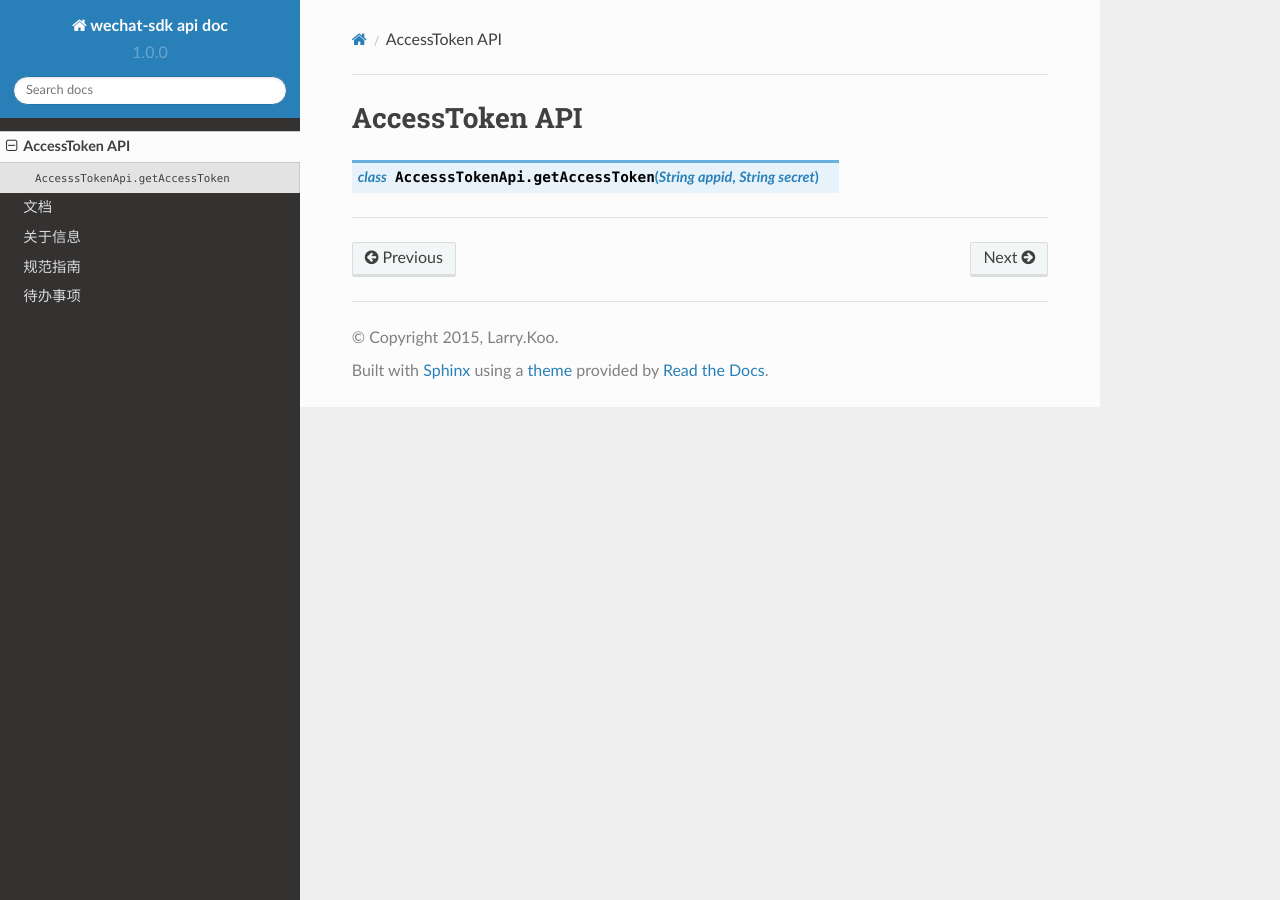
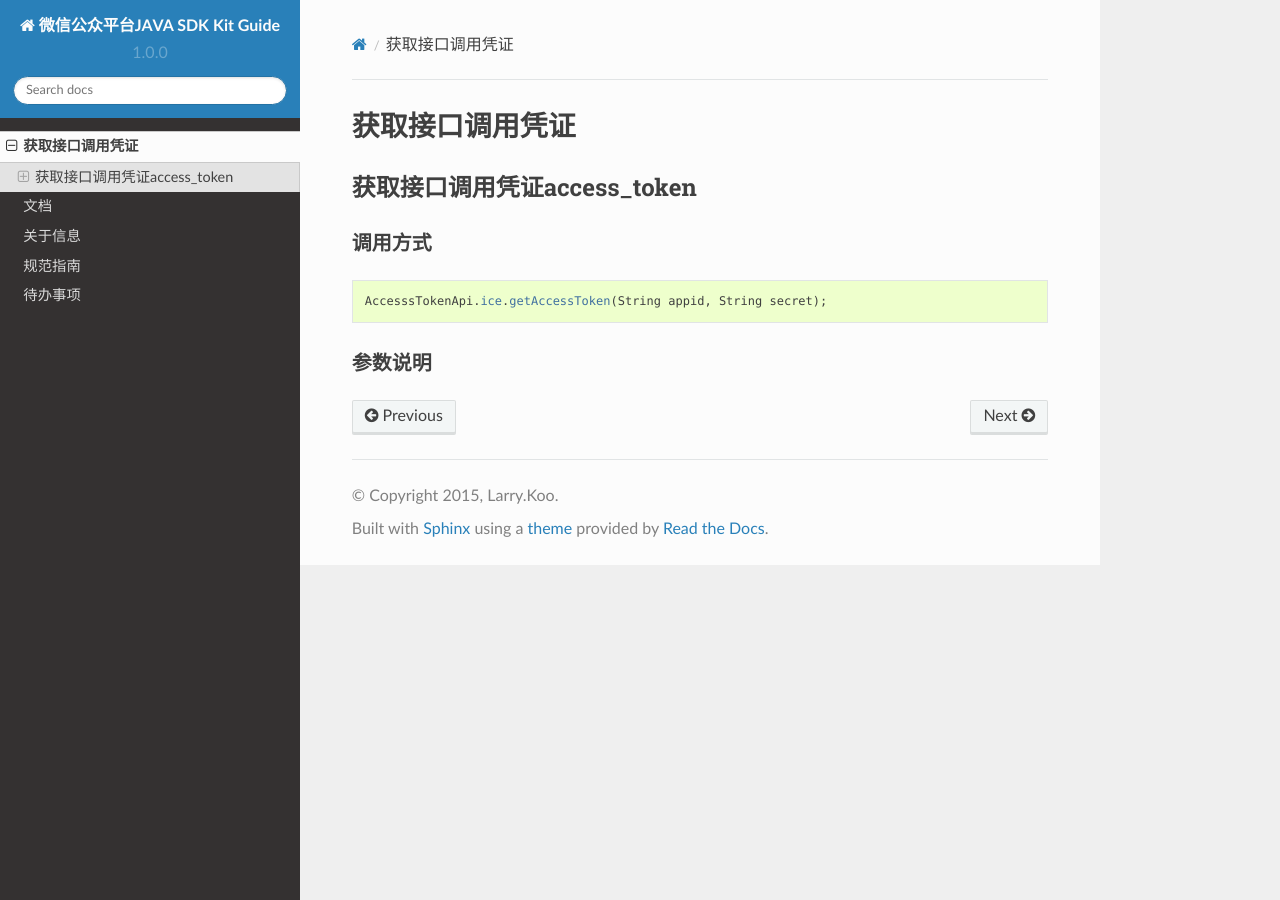
Before and after one commit to gumutianqi/weixin-sdk-doc, a Sphinx documentation site: the page built from source/access_token.rst, in a window 1280 px wide. Built offline with Sphinx 7.4.7 and the Read the Docs theme 2.0.0, drawn with Linux system fonts in a browser that asks for light colours.

Commit message:
更新标题

```diff
--- a/source/access_token.rst
+++ b/source/access_token.rst
@@ -1,5 +1,17 @@
-AccessToken API
-==============================================
+==================================
+获取接口调用凭证
+==================================
 
-.. py:class:: AccesssTokenApi.getAccessToken(String appid, String secret)
--------------------------------------------------------------------------
+
+获取接口调用凭证access_token
+-----------------------------------
+
+调用方式
+~~~~~~~~~~
+
+.. code-block:: JAVA
+
+    AccesssTokenApi.ice.getAccessToken(String appid, String secret);
+
+参数说明
+~~~~~~~~~~~~
--- a/source/conf.py
+++ b/source/conf.py
@@ -54,7 +54,7 @@ source_suffix = '.rst'
 master_doc = 'index'
 
 # General information about the project.
-project = 'wechat-sdk api doc'
+project = '微信公众平台JAVA SDK Kit Guide'
 copyright = '2015, Larry.Koo'
 author = 'Larry.Koo'
 
@@ -65,7 +65,7 @@ author = 'Larry.Koo'
 # The short X.Y version.
 version = '1.0.0'
 # The full version, including alpha/beta/rc tags.
-release = 'alpha'
+release = 'rc'
 
 # The language for content autogenerated by Sphinx. Refer to documentation
 # for a list of supported languages.
@@ -232,7 +232,7 @@ latex_elements = {
 # (source start file, target name, title,
 #  author, documentclass [howto, manual, or own class]).
 latex_documents = [
-  (master_doc, 'wechat-sdkapidoc.tex', 'wechat-sdk api doc Documentation',
+  (master_doc, 'wechat-sdkapidoc.tex', '微信公众平台JAVA SDK Kit Guide',
    'Larry.Koo', 'manual'),
 ]
 
@@ -262,7 +262,7 @@ latex_documents = [
 # One entry per manual page. List of tuples
 # (source start file, name, description, authors, manual section).
 man_pages = [
-    (master_doc, 'wechat-sdkapidoc', 'wechat-sdk api doc Documentation',
+    (master_doc, 'wechat-sdkapidoc', '微信公众平台JAVA SDK Kit Guide',
      [author], 1)
 ]
 
@@ -276,8 +276,8 @@ man_pages = [
 # (source start file, target name, title, author,
 #  dir menu entry, description, category)
 texinfo_documents = [
-  (master_doc, 'wechat-sdkapidoc', 'wechat-sdk api doc Documentation',
-   author, 'wechat-sdkapidoc', 'One line description of project.',
+  (master_doc, 'wechat-sdkapidoc', 'wechat-sdk api doc Documentation', '微信公众平台JAVA SDK Kit Guide',
+   author, 'wechat-sdkapidoc', 'One line description of project.', 'jfinal-weixin-sdk 是基于 JFinal-weixin 的微信公众号极速开发 SDK，不依赖Web的SDK Kit，支持搭建多帐号系统，可在任何环境下使用',
    'Miscellaneous'),
 ]
 
--- a/source/index.rst
+++ b/source/index.rst
@@ -3,7 +3,8 @@
    You can adapt this file completely to your liking, but it should at least
    contain the root `toctree` directive.
 
-wechat-sdk api doc
+==============================================
+微信公众平台JAVA SDK Kit Guide
 ==============================================
 
 写在前面的话：
```
